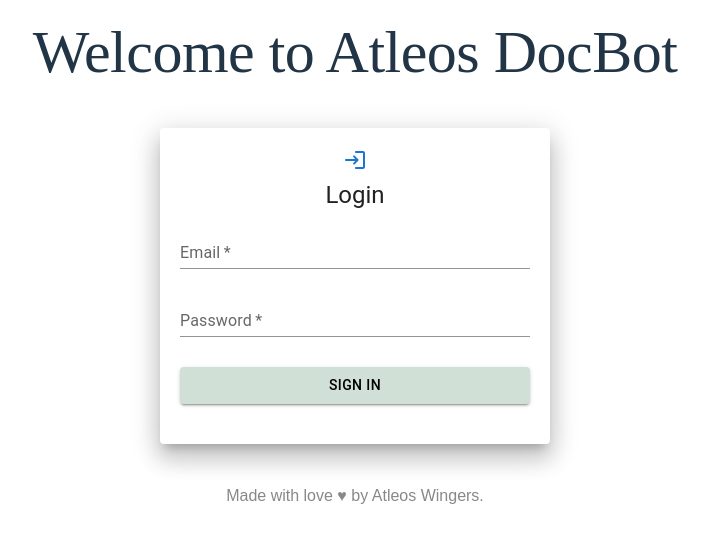
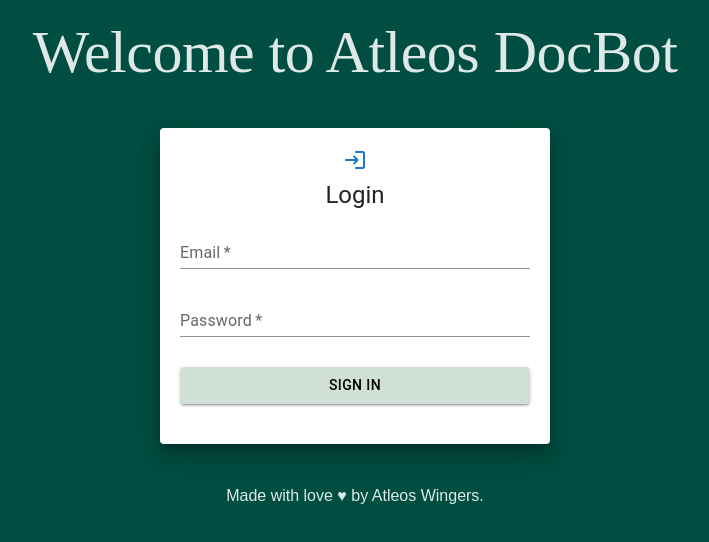
Before and after one commit to Akash-Macha/pdf-ai-chat-app, a React (Vite) app in the folder front-end/: page / in a window 1280 px wide. Shown: the top 542 px of the page, without its empty margins (301-1010 px from the left). Built offline with nearby package versions, Linux system fonts and the light colour scheme.

Commit message:
Updated styles

```diff
--- a/front-end/src/App.css
+++ b/front-end/src/App.css
@@ -39,10 +39,6 @@
   gap: 20px 20px;
 }
 
-.read-the-docs {
-  color: #888;
-}
-
 .error {
   color: rgb(212, 137, 137);
 }
--- a/front-end/src/components/Footer/Footer.jsx
+++ b/front-end/src/components/Footer/Footer.jsx
@@ -1,6 +1,6 @@
 const Footer = () => {
   return (
-    <span className="read-the-docs">
+    <span>
       Made with love ♥ by Atleos Wingers.
       {/* Made with love 💓 by Akash Macha */}
     </span>
--- a/front-end/src/index.css
+++ b/front-end/src/index.css
@@ -4,11 +4,11 @@
   font-weight: 400;
 
   color-scheme: light dark;
-  color: rgba(255, 255, 255, 0.87);
+  color: rgba(255, 255, 255, 0.87) !important;
   /* background-color: #242424; */
 
   /* NCRAtleos color */
-  background-color: #004E42;
+  background-color: #004E42 !important;
 
   font-synthesis: none;
   text-rendering: optimizeLegibility;
```
